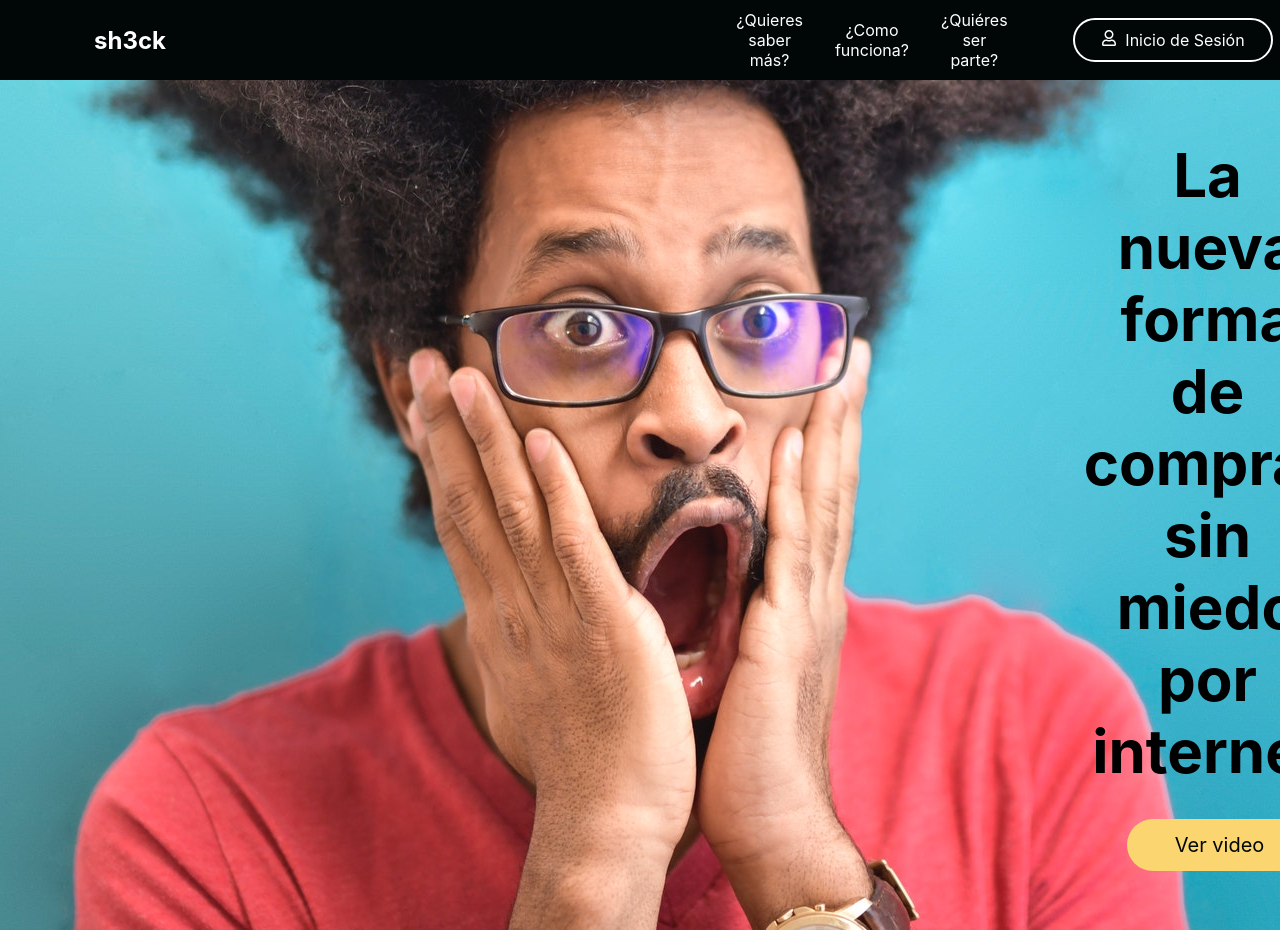
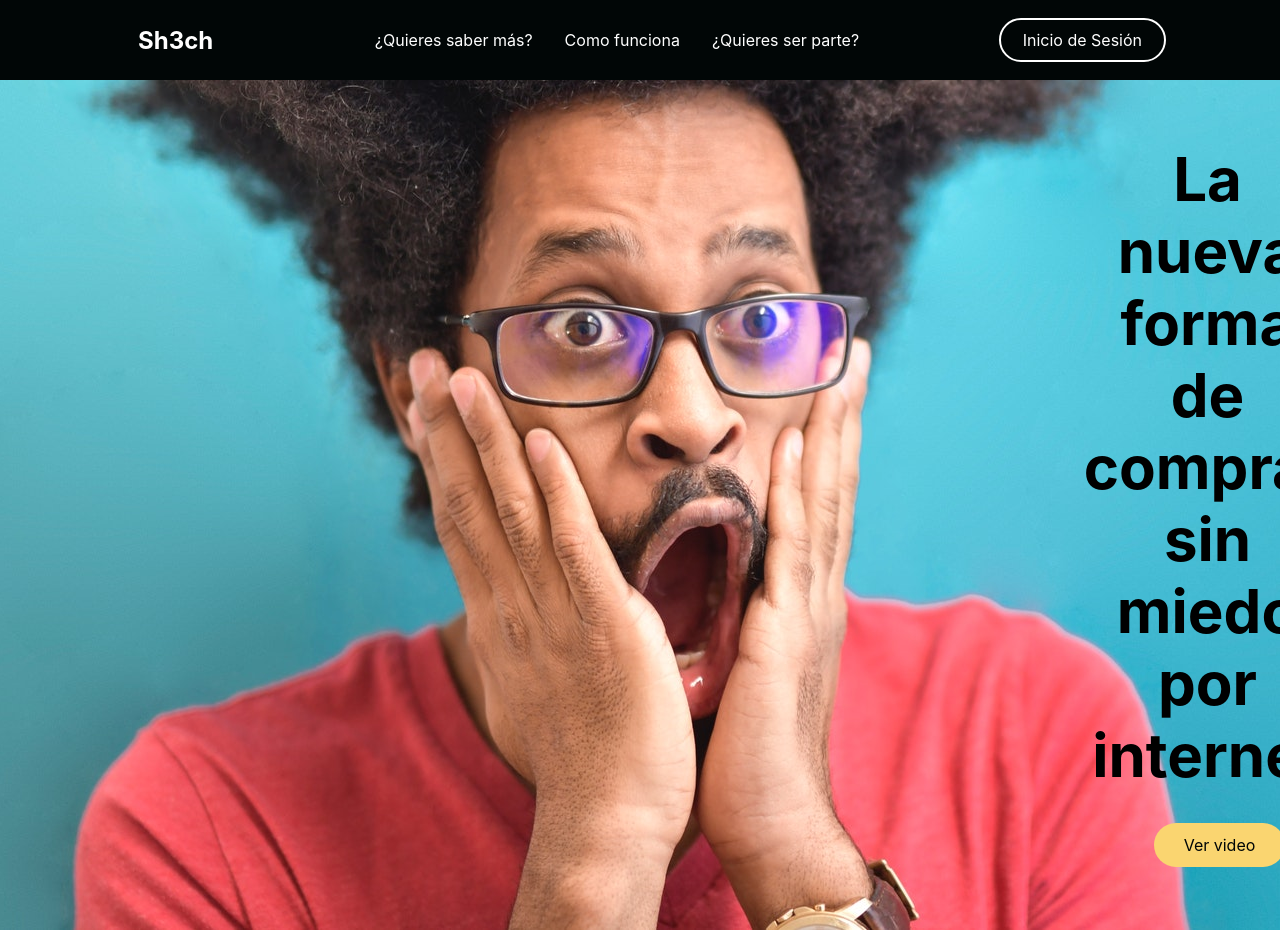
Before and after one commit to aalvarez75GiH/FrontEnds, a React (Create React App) app in the folder landingsh3ck2.0/: page / in a window 1280 px wide. Shown: the top 930 px of the page. Built offline with nearby package versions, Linux system fonts and the light colour scheme.

Commit message:
12th commit - adding: adding the whole hero section using styled components

```diff
--- /dev/null
+++ b/landingsh3ck2.0/src/components/buttons/styledButton.js
@@ -0,0 +1,22 @@
+import styled from 'styled-components'
+import { Link as LinkS } from 'react-scroll'
+
+export const StyledButton = styled(LinkS)`
+border-radius: 50px;
+background-color: ${({ primary })=> primary ? '#FAD570' : '#010606' } ;
+white-space: nowrap;
+padding: ${({ big })=> big ? '14px 48px' : '12px 30px'};
+color: ${({ dark })=> dark ? '#010606' : '#ffffff' };
+font-size: ${({ fontBig }) => fontBig ? '20px' : '16px'};
+outline: none;
+border: none;
+cursor: pointer;
+display: flex;
+justify-content: center;
+align-items: center;
+transition: all 0ms.2s ease-in-out;
+&:hover {
+    transition: all 0.1s ease-in-out;
+    background-color: ${({ primary })=> primary ? '#ffffff' : '#01BF71'};
+}
+`
--- a/landingsh3ck2.0/src/components/heroSection/heroSection.js
+++ b/landingsh3ck2.0/src/components/heroSection/heroSection.js
@@ -2,9 +2,10 @@ import React, { useState } from 'react'
 import Video from '../../videos/video.mp4'
 import Button from '../buttons/button'
 import Image from '../../images/pexels-andrea-piacquadio-3928268.jpg'
-const HeroSection = () => {
 
 
+
+const HeroSection = () => {
 
     return (
         <div className="heroContainer">
--- /dev/null
+++ b/landingsh3ck2.0/src/components/heroSection/styledHeroSection.js
@@ -0,0 +1,63 @@
+import React from 'react'
+import {
+    HeroContainer,
+    HeroBG,
+    ImageBG,
+    HeroContent,
+    HeroH1,
+    HeroBtnWrapper
+
+
+} from './styledHeroSectionElements'
+import Image from '../../images/pexels-andrea-piacquadio-3928268.jpg'
+import { StyledButton } from '../buttons/styledButton'
+
+
+const StyledHeroSection = () => {
+    return (
+        <HeroContainer>
+            <HeroBG>
+                <ImageBG
+                src={Image}
+                />
+            </HeroBG>
+            <HeroContent>
+                <HeroH1>La nueva forma de comprar sin miedo</HeroH1>
+                <HeroH1>por internet</HeroH1>
+                <HeroBtnWrapper>
+                    <StyledButton
+                    primary={ true }
+                    dark={ true }
+                    >
+                        Ver video
+                    </StyledButton>
+                </HeroBtnWrapper>
+            </HeroContent>
+        </HeroContainer>
+    )
+}
+
+export default StyledHeroSection
+
+
+//  <div className="heroContainer">
+//     <div className="heroBG">
+//        <img
+//           className="imageBG"
+//           alt="this is a test"
+//           src={Image}/>
+//      </div>
+//      <div className="heroContent">
+//         <h1 className="heroH1">La nueva forma de comprar sin miedo</h1>
+//         <h1 className="heroH1">por internet</h
+//         <div className="heroBtnWrapper">
+//             <Button
+//             primary={ '#FAD570' }
+//             dark={ true }
+//             big={ true }
+//             fontBig = { true }
+//             >
+//             </Button>
+//         </div>
+//      </div>
+// </div>
--- /dev/null
+++ b/landingsh3ck2.0/src/components/heroSection/styledHeroSectionElements.js
@@ -0,0 +1,63 @@
+import styled from 'styled-components'
+
+export const HeroContainer = styled.div`
+    background-color: #0c0c0c;
+    display: flex;
+    justify-content: center;
+    align-items: center;
+    padding: 0 30px;
+    height: 850px;
+    position: relative;
+    z-index: 1;
+`
+
+export const HeroBG = styled.div `
+position: absolute;
+    top: 0;
+    right: 0;
+    bottom: 0;
+    left: 0;
+    width: 100%;
+    height: 100%;
+    overflow: hidden;
+`
+export const ImageBG = styled.img `
+    width: 100%;
+    height: 100%;
+    -o-object-fit: cover;
+    object-fit: cover;
+    background: #232a34;
+`
+
+export const HeroContent = styled.div `
+    z-index: 3;
+    max-width: 1200px;
+    position: absolute;
+    padding: 8px 24px;
+    display: flex;
+    flex-direction: column;
+    align-items: center;
+    margin-left: 875px;
+
+`
+export const HeroH1 = styled.h1 `
+    color: #000000;
+    font-size: 60px;
+    text-align: center;
+    margin-left: 260px;
+
+    @media screen and (max-width: 768px){
+        font-size: 40px;
+    }
+    @media screen and (max-width: 480px){
+        font-size: 32px;
+    }
+`
+export const HeroBtnWrapper = styled.div `
+    margin-top: 32px;
+    display: flex;
+    flex-direction: column;
+    align-items: center;
+    margin-left: 284px;
+
+`
--- a/landingsh3ck2.0/src/components/navBar/styledNavBarElements.js
+++ b/landingsh3ck2.0/src/components/navBar/styledNavBarElements.js
@@ -3,7 +3,7 @@ import { Link as LinkR } from 'react-router-dom'
 import { Link as LinkS } from 'react-scroll'
 
 export const Nav = styled.nav`
-background-color: #0C0920;
+background-color: #010606;
 height: 80px;
 display: flex;
 justify-content: center;
@@ -92,18 +92,20 @@ display: none;
 
 export const NavBtnLink = styled(LinkR)`
 border-radius: 50px;
-background-color: #FF810A;
+background-color: #010606;
 white-space: nowrap;
 padding: 10px 22px;
-color: #010606;
+color: #ffffff;
 font-size: 16px;
 outline: none;
 border: none;
 transition: all 0.2s ease-in-out;
 text-decoration: none;
+border: 2px solid #ffffff;
 
 &:hover{
     color: #0C0920;
     background-color: #FAD570;
+    border:none;
 }
 `
--- a/landingsh3ck2.0/src/components/navBar/styledNavbar.js
+++ b/landingsh3ck2.0/src/components/navBar/styledNavbar.js
@@ -13,12 +13,14 @@ import {
 } from './styledNavBarElements'
 
 
-const StyledNavBar = () => {
+const StyledNavBar = ({ toggleSideBar }) => {
     return (
         <Nav>
             <NavBarContainer>
                 <NavLogo to="/">Sh3ch</NavLogo>
-                <MobileIcon>
+                <MobileIcon
+                onClick={ toggleSideBar }
+                >
                     <FaBars/>
                 </MobileIcon>
                 <NavMenu>
--- a/landingsh3ck2.0/src/components/sideBar/styledSideBar.js
+++ b/landingsh3ck2.0/src/components/sideBar/styledSideBar.js
@@ -12,6 +12,7 @@ import {
 } from '../sideBar/styledSideBarElements.js'
 
 const StyledSideBar = ({ isOpen, toggleSideBar }) => {
+
     return (
         <SideBarContainer
         isOpen={ isOpen }
--- a/landingsh3ck2.0/src/views/home.js
+++ b/landingsh3ck2.0/src/views/home.js
@@ -1,8 +1,11 @@
 import React, { useState } from 'react'
-import NavBar from '../components/navBar/navBar'
+// import NavBar from '../components/navBar/navBar'
+// import StyledNavBar from '../components/navBar/styledNavbar'
 import SideBar from '../components/sideBar/sideBar'
-// import StyledSideBar from '../components/sideBar/styledSideBar'
+import StyledSideBar from '../components/sideBar/styledSideBar'
 import HeroSection from '../components/heroSection/heroSection'
+import StyledNavBar from '../components/navBar/styledNavbar'
+import StyledHeroSection from '../components/heroSection/styledHeroSection'
 
 const Home = () => {
 
@@ -10,8 +13,9 @@ const Home = () => {
     const [ login, setLogin ] =useState(false)
 
     const toggleSideBar = () => {
+        console.log('this is toggle...')
         setIsOpen(!isOpen)
-        console.log('this is toggle...')
+
     }
     const onLogin = () => {
         setLogin(!login)
@@ -19,14 +23,17 @@ const Home = () => {
     }
     return (
         <>
-            <SideBar isOpen={isOpen} toggleSideBar={ toggleSideBar }/>
-            <NavBar
+            <StyledSideBar isOpen={ isOpen } toggleSideBar={ toggleSideBar }/>
+            <StyledNavBar toggleSideBar={ toggleSideBar }/>
+            <StyledHeroSection/>
+            {/* <SideBar isOpen={ isOpen } toggleSideBar={ toggleSideBar }/> */}
+            {/* <NavBar
             toggleSideBar={ toggleSideBar }
             username={'hola, arnoldo'}
             login={ login }
             onLogin={ onLogin }
-            />
-            <HeroSection/>
+            /> */}
+            {/* <HeroSection/> */}
         </>
     )
 }
```
